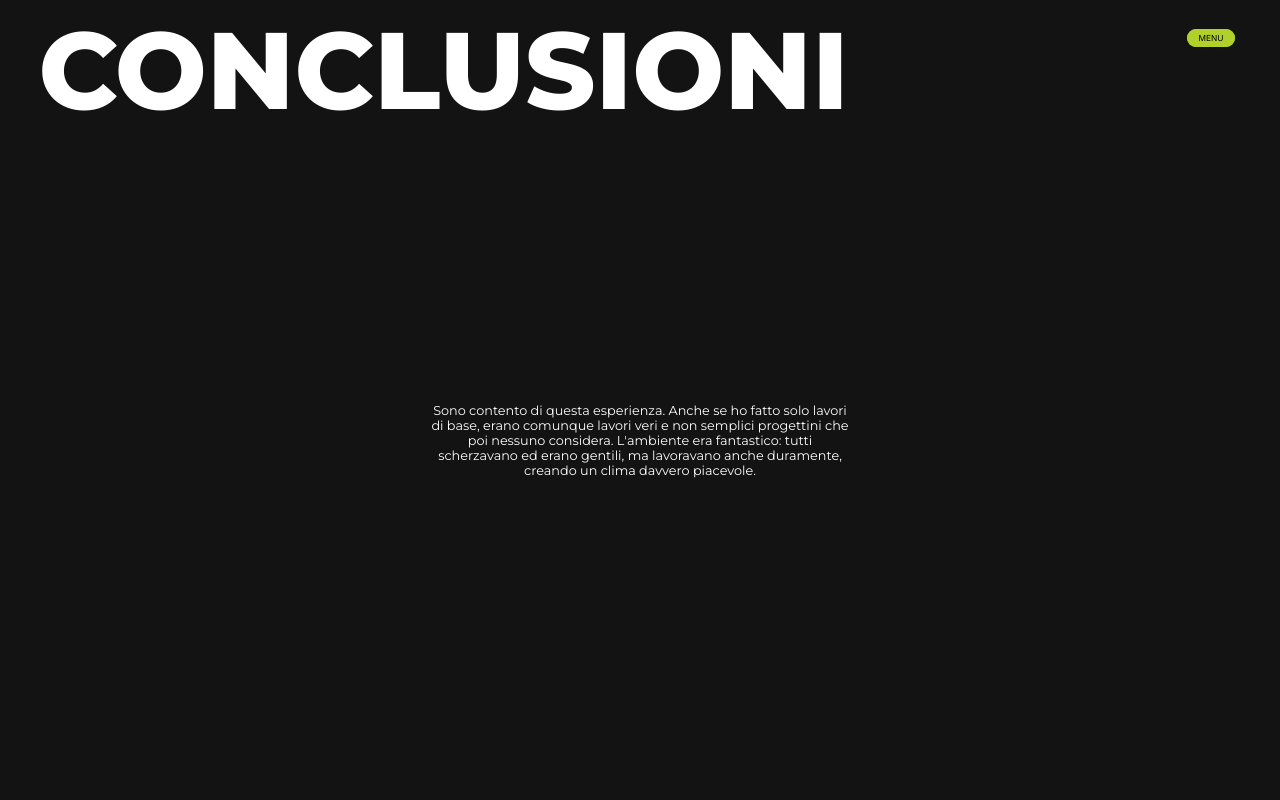
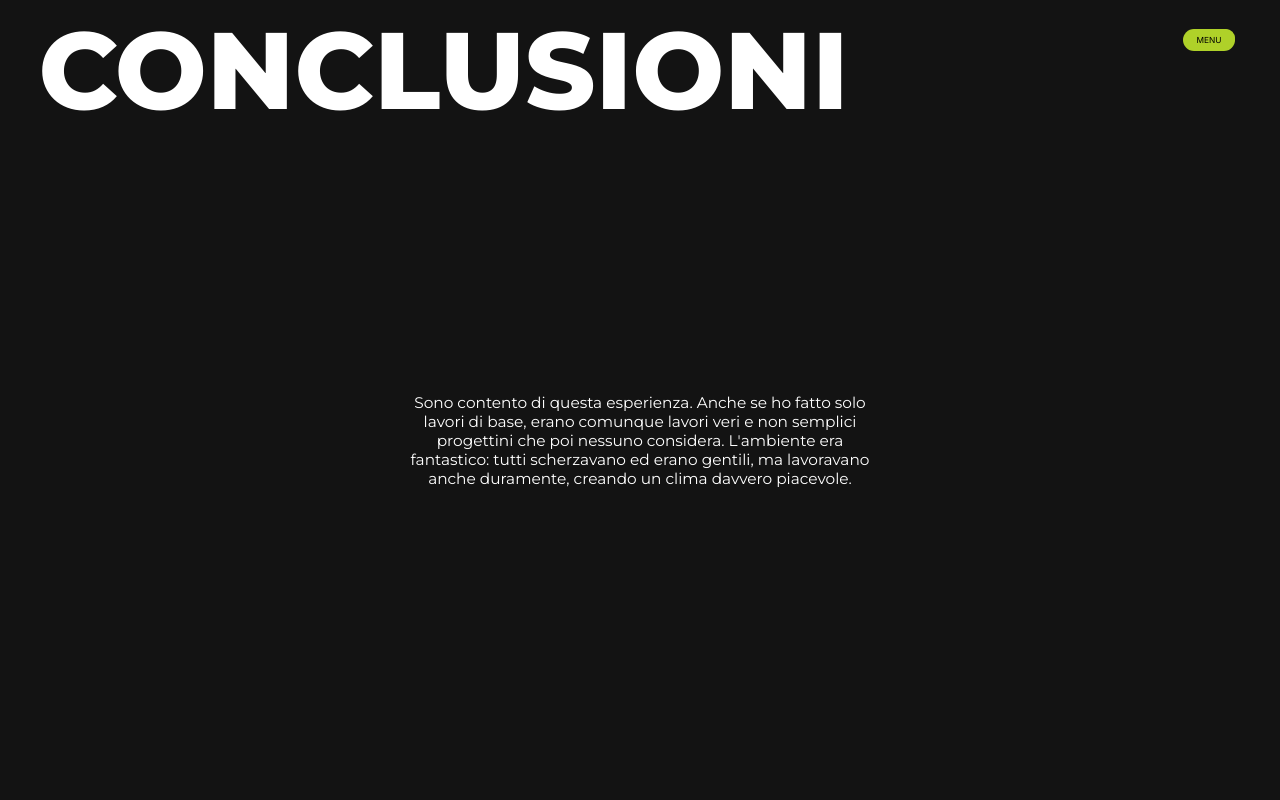
Before and after one commit to rikvik2006/english-presentation, a Next.js app in the folder pcto-ex/: page /conclusion in a window 1280 px wide. Shown: the top 800 px of the page. Built offline with nearby package versions, Linux system fonts and the light colour scheme.

Commit message:
fix: small fix

```diff
--- a/pcto-ex/src/app/slidePrev/[slideUrl]/page.module.scss
+++ b/pcto-ex/src/app/slidePrev/[slideUrl]/page.module.scss
@@ -47,9 +47,9 @@
 
 			.text {
 				color: white;
-				font-size: 0.8vw;
+				font-size: 0.9vw;
 				font-weight: 300;
-				max-width: 20vw;
+				max-width: 25vw;
 			}
 		}
 
@@ -111,11 +111,3 @@
 		transition: 1s;
 	}
 }
-
-@media screen and (max-width: 1400px) {
-	.text {
-		font-size: 2vw;
-		color: red;
-		background-color: red;
-	}
-}
--- a/pcto-ex/src/components/Conclusion/ConcContent/ConcContent.module.scss
+++ b/pcto-ex/src/components/Conclusion/ConcContent/ConcContent.module.scss
@@ -9,8 +9,8 @@
 		height: auto;
 		overflow: hidden;
 
-        .title{
-            color: var( --primary-white);
+		.title {
+			color: var(--primary-white);
 			text-transform: uppercase;
 			font-weight: 800;
 			font-size: 8.5vw;
@@ -25,10 +25,9 @@
 		transform: translate(-50%, -50%);
 		overflow: hidden;
 
-
 		.text {
-            max-width: 33vw;
-            font-size: 1vw;
+			max-width: 38vw;
+			font-size: 1.2vw;
 			color: var(--primary-white);
 			text-align: center;
 			font-weight: 400;
--- a/pcto-ex/src/components/Nav/Button/Index.module.scss
+++ b/pcto-ex/src/components/Nav/Button/Index.module.scss
@@ -1,7 +1,7 @@
 .button {
 	height: 1.4vw;
 	width: 3.8vw;
-	border-radius: 1vw;
+	border-radius: 10vw;
 	cursor: pointer;
 	position: absolute;
 	top: 0;
@@ -64,3 +64,10 @@
 		}
 	}
 }
+
+@media screen and (max-width: 2000px) {
+	.button {
+		height: 1.7vw;
+		width: 4.1vw;
+	}
+}
```
Lines whose indentation alone changed are shown as unchanged.
